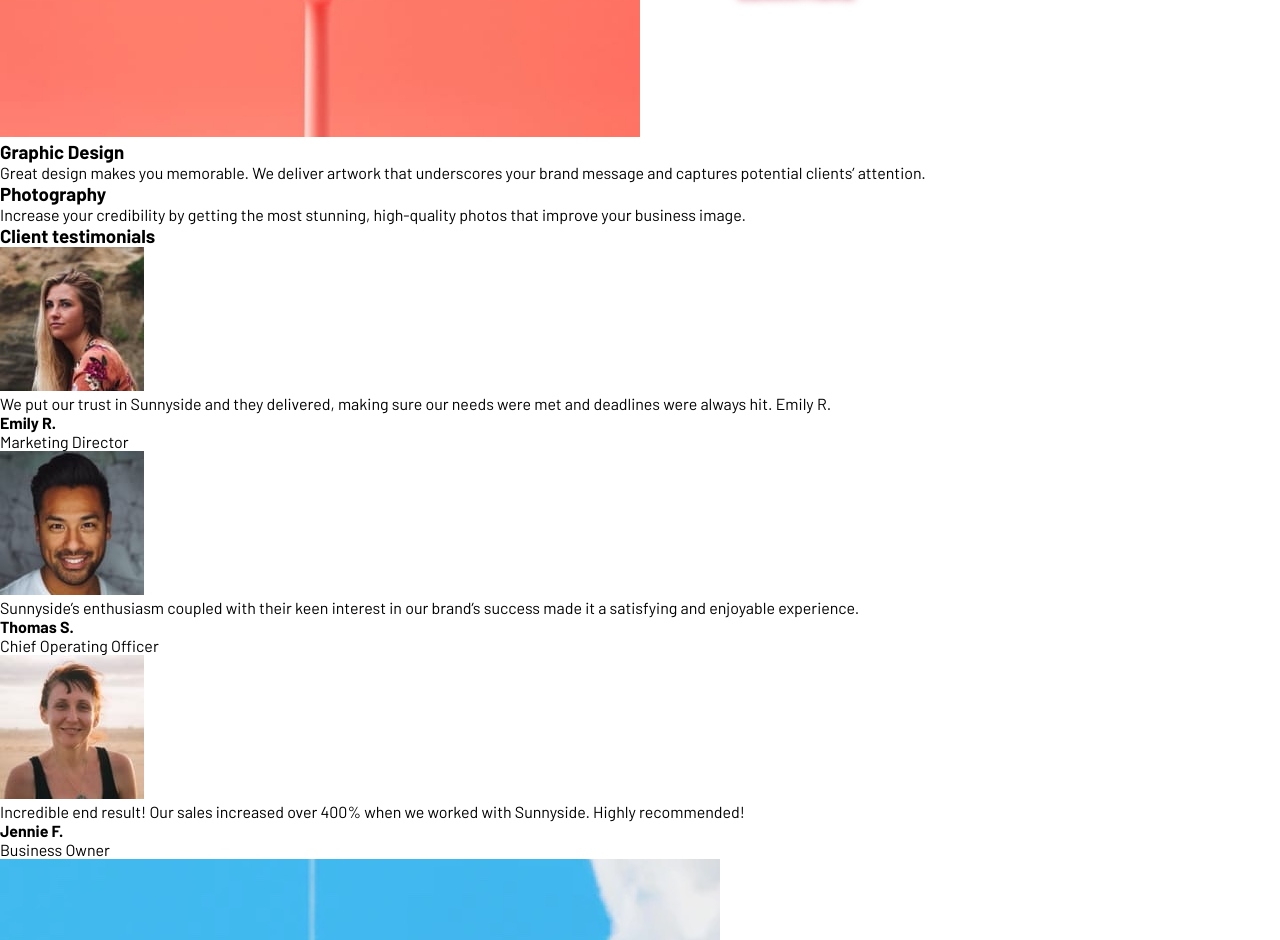
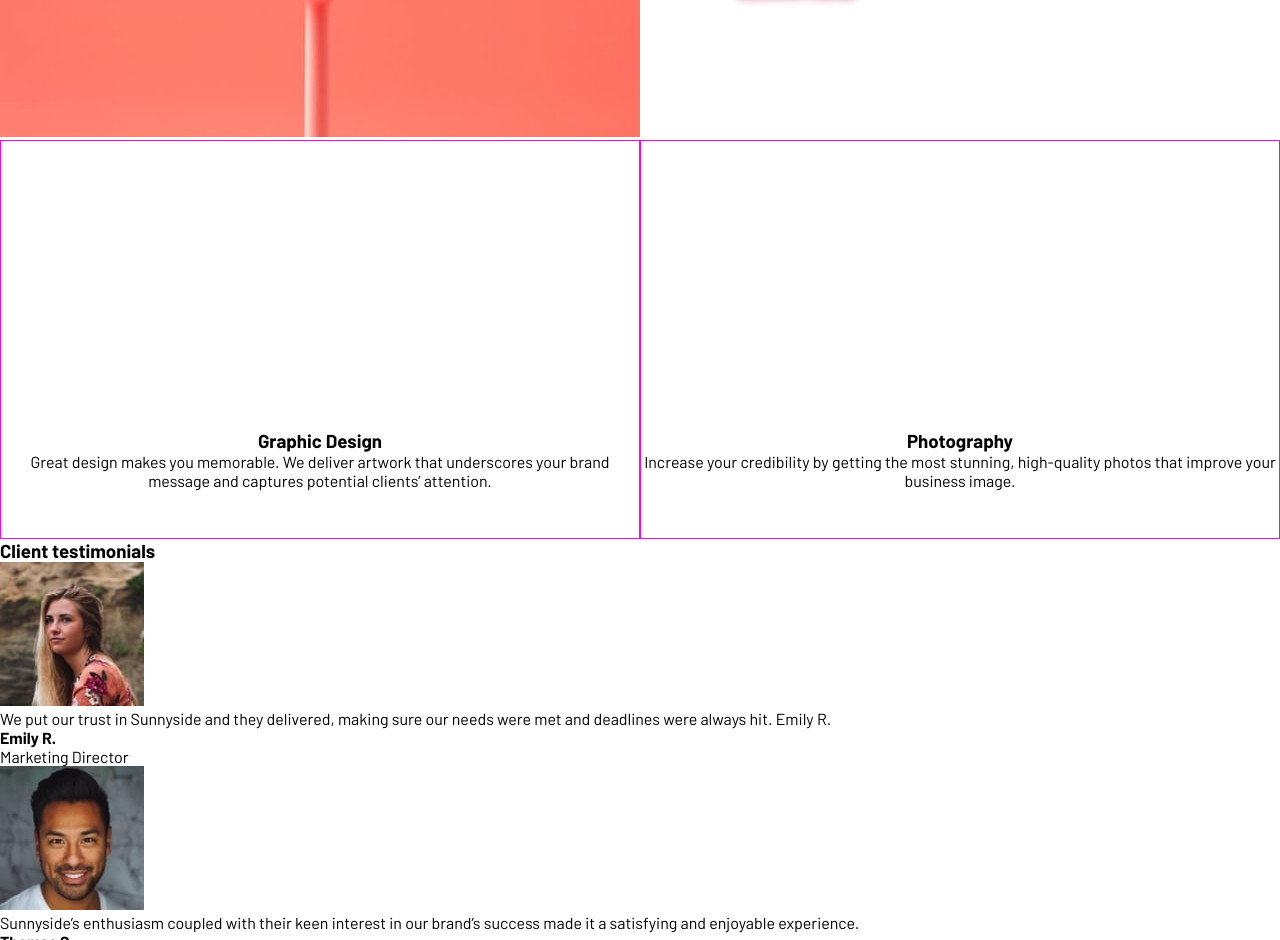
Before and after one commit to abdouAoufi/Sunnyside-agency, a plain HTML site: page index.html in a window 1280 px wide. Shown: the part 1454-2394 px from the top of the page. Drawn offline with Linux system fonts and the light colour scheme.

Commit message:
finish graphic design

```diff
--- a/index.html
+++ b/index.html
@@ -66,8 +66,8 @@
       </div>
     </div>
 
-    <div>
-      <div>
+    <div class="graphic-design-container">
+      <div class="graphic-text">
         <h3>Graphic Design</h3>
         <p>
           Great design makes you memorable. We deliver artwork that underscores
@@ -75,7 +75,7 @@
         </p>
       </div>
 
-      <div>
+      <div class="graphic-text">
         <h3>Photography</h3>
         <p>
           Increase your credibility by getting the most stunning, high-quality
--- a/style/style.css
+++ b/style/style.css
@@ -104,3 +104,22 @@ a {
 .rev {
   flex-direction: row-reverse;
 }
+
+.graphic-design-container {
+  display: flex;
+}
+
+.graphic-design-container div {
+  flex: 1;
+  max-height: 25rem;
+  border: 1px solid magenta;
+  padding-top: 18rem;
+}
+
+.graphic-text {
+  padding-bottom: 3rem;
+  text-align: center;
+}
+
+.graphic-text p {
+}
```
